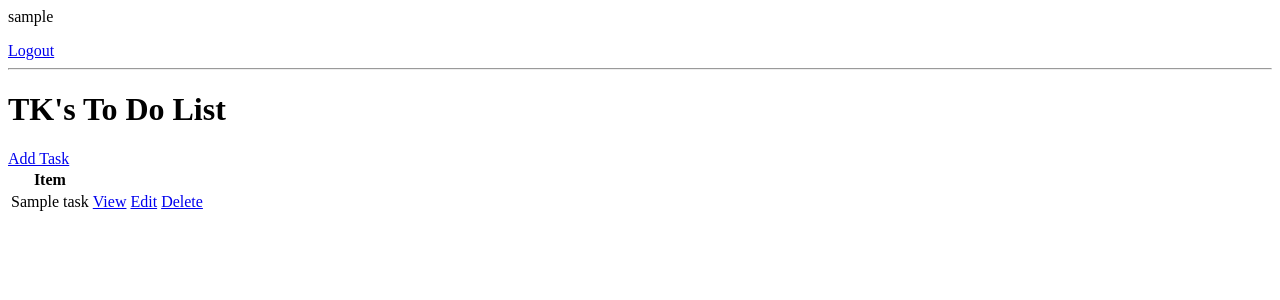
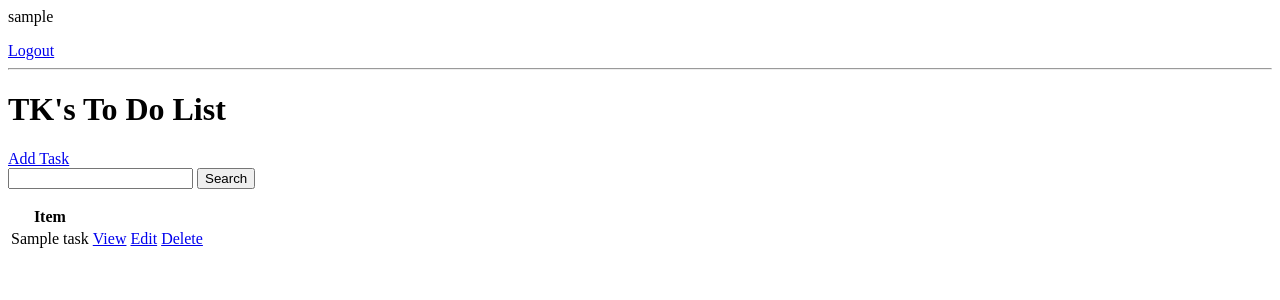
Before and after one commit to tkDev0101/Django-ToDoListApp, a Django app: page / in a window 1280 px wide. Shown: the top 300 px of the page. Run offline with Django 5.2, Linux system fonts and the light colour scheme; a user stored in the database is signed in; tables that the repository leaves empty hold one stand-in row (values such as "Sample post").

Commit message:
Added Search functionality
.filter(title__icontains=search_input)

title__startswith
title__icontains

```diff
--- a/todo_list/base/templates/base/task_list.html
+++ b/todo_list/base/templates/base/task_list.html
@@ -11,6 +11,13 @@
 <h1> TK's To Do List</h1>
 
 <a href = "{% url 'task-create' %}">Add Task</a>
+
+
+<form method="GET">
+    <input type="text" name='search-area' value="{{search_input}}">
+    <input type="submit" value='Search'>
+</form>
+
 
 <table>
     <tr>
--- a/todo_list/base/views.py
+++ b/todo_list/base/views.py
@@ -23,8 +23,7 @@ class CustomLoginView(LoginView):
         return reverse_lazy('tasks')
 
 
-
-
+#Register User Created Form
 class RegisterPage(FormView):
     template_name = 'base/register.html'
     form_class = UserCreationForm       #built in Form for registration
@@ -43,11 +42,6 @@ class RegisterPage(FormView):
         return super(RegisterPage, self).get(*args, **kwargs)
 
 
-
-
-
-
-
 #View Taskss
 class TaskList(LoginRequiredMixin, ListView): #task_list.html
     model = Task
@@ -58,6 +52,13 @@ class TaskList(LoginRequiredMixin, ListView): #task_list.html
         context = super().get_context_data(**kwargs)
         context['tasks'] =  context['tasks'].filter(user= self.request.user)
         context['count'] =  context['tasks'].filter(complete=False).count()
+
+        search_input = self.request.GET.get('search-area') or ''
+        if search_input:
+            context['tasks'] = context['tasks'].filter( title__icontains=search_input) #title__startswith #title__icontains
+
+        context['search_input'] = search_input
+
         return context
 
 
```
